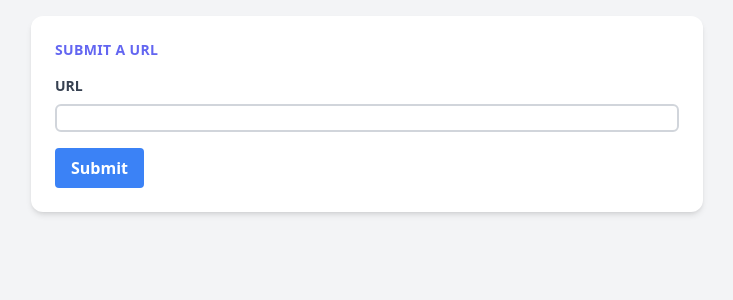
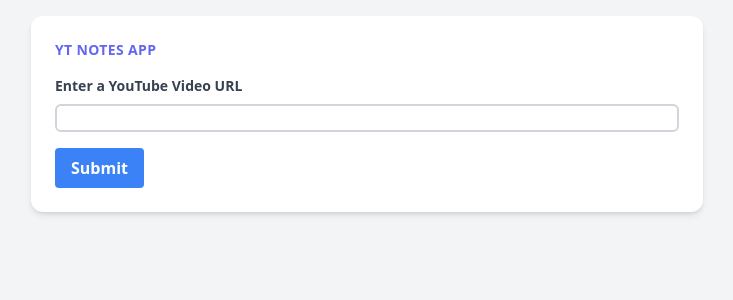
Before and after one commit to udit-001/yt-notes, a Django app: page / in a window 1280 px wide. Shown: the top 300 px of the page, without its empty margins (273-1006 px from the left). Run offline with Django 5.2, Linux system fonts and the light colour scheme; some libraries are stand-ins or nearby versions.

Commit message:
feat: improve UI

```diff
--- a/src/app/templates/app/submit_url.html
+++ b/src/app/templates/app/submit_url.html
@@ -4,12 +4,12 @@
     <div class="max-w-md mx-auto bg-white rounded-xl shadow-md overflow-hidden md:max-w-2xl m-4">
       <div class="md:flex w-full">
         <div class="p-6 w-full">
-          <div class="uppercase tracking-wide text-sm text-indigo-500 font-semibold">Submit a URL</div>
+          <div class="uppercase tracking-wide text-sm text-indigo-500 font-semibold">YT Notes App</div>
           <form method="POST" class="mt-4">
             {% csrf_token %}
             {% for element in form %}
                 <div class="mb-2">
-                    <label for="{{ element.id_for_label }}" class="block text-gray-700 text-sm font-bold mb-2">URL</label>
+                    <label for="{{ element.id_for_label }}" class="block text-gray-700 text-sm font-bold mb-2">Enter a YouTube Video URL</label>
                     <input type="url" name="{{ element.name }}" id="{{ element.name }}" class="w-full border-2 {% if element.errors %}border-red-300{% else %}border-gray-300{% endif %} rounded-md focus:outline-none focus:border-blue-500" placeholder="{{ widget.attrs.placeholder }}">
                 </div>
                 <div class="mb-2 text-red-600 text-xs italic">
```
